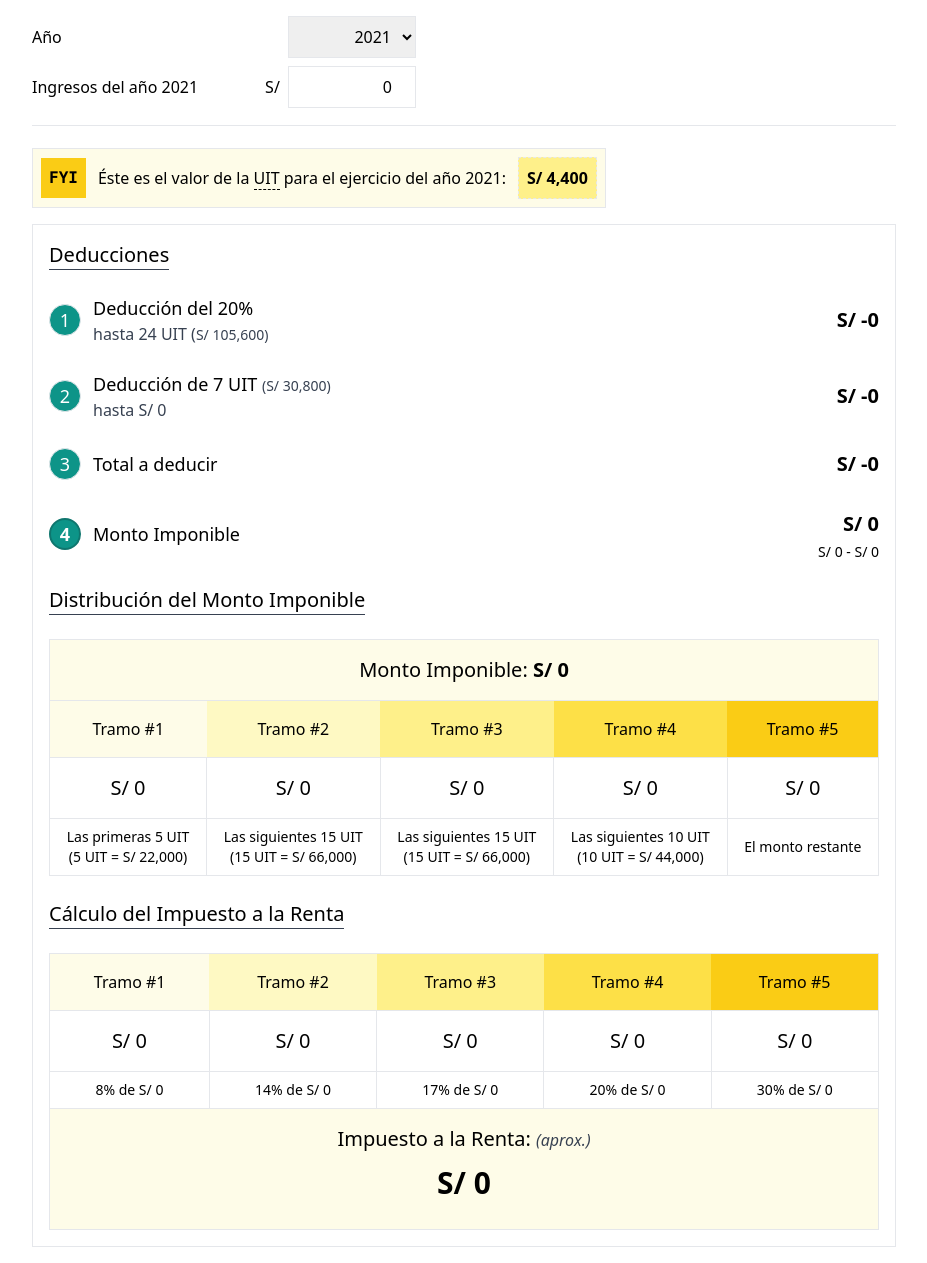
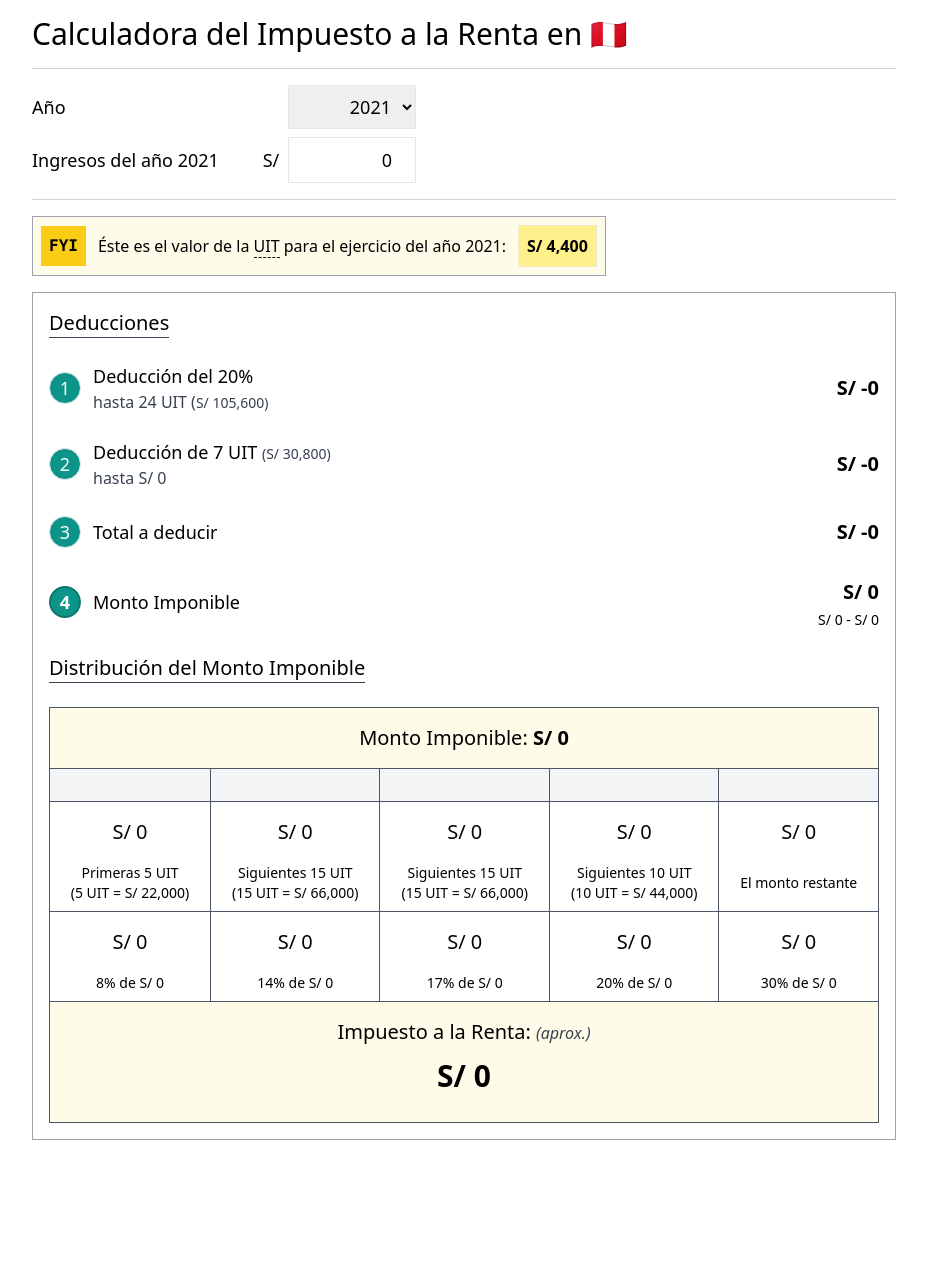
Before and after one commit to juliogarciag/income-tax-calculator, a React (Create React App) app: page / in a window 1280 px wide. Shown: the whole page, without its empty margins (176-1103 px from the left). After the commit the page ends 1156 px from the top, so only its background shows below. Built offline with nearby package versions, Linux system fonts and the light colour scheme; the HTML template or start-up script is replaced by a standard one.

Commit message:
Create progress bar

```diff
--- a/src/App.tsx
+++ b/src/App.tsx
@@ -43,14 +43,16 @@ function App() {
   });
 
   return (
-    <div className="p-4 max-w-4xl mx-auto">
+    <div className="p-4 max-w-4xl mx-auto flex-row space-y-4">
+      <h1 className="text-3xl">Calculadora del Impuesto a la Renta en 🇵🇪</h1>
+      <div className="w-full h-px border-t border-gray-300" />
       <CalculationFields
         yearInput={yearInput}
         yearlyIncomeAmountInput={yearlyIncomeAmountInput}
       />
-      <div className="w-full h-px border-b inline-block" />
+      <div className="w-full h-px border-b border-gray-300" />
       <UITInfoBlock year={yearInput.value} />
-      <div className="mt-4 border p-4 space-y-6">
+      <div className="border border-gray-400 p-4 space-y-6">
         <h2 className="text-xl border-b border-gray-700 inline-flex">
           Deducciones
         </h2>
@@ -60,11 +62,6 @@ function App() {
           Distribución del Monto Imponible
         </h2>
         <TaxableAmountDistributionTable calculation={calculation} />
-
-        <h2 className="text-xl border-b border-gray-700 inline-flex">
-          Cálculo del Impuesto a la Renta
-        </h2>
-        <IncomeTaxCalculationTable calculation={calculation} />
       </div>
     </div>
   );
@@ -178,14 +175,14 @@ function CalculationFields({
   yearlyIncomeAmountInput: UseInputStateReturn<number>;
 }) {
   return (
-    <div className="flex-col space-y-2">
+    <div className="flex-col space-y-2 text-lg">
       <div className="flex items-center w-96 justify-between">
         <label className="mr-4" htmlFor="year">
           Año
         </label>
         <select
           id="year"
-          className="border text-base p-2 w-32 text-right"
+          className="border p-2 w-32 text-right"
           value={yearInput.htmlValue}
           onChange={yearInput.handleChange}
         >
@@ -207,96 +204,12 @@ function CalculationFields({
           <input
             type="number"
             id="yearlyIncomeAmount"
-            className="border text-base p-2 w-32 text-right"
+            className="border p-2 w-32 text-right"
             value={yearlyIncomeAmountInput.htmlValue}
             onChange={yearlyIncomeAmountInput.handleChange}
           />
         </div>
       </div>
-    </div>
-  );
-}
-
-function IncomeTaxCalculationTable({
-  calculation,
-}: {
-  calculation: CalculationData;
-}) {
-  const { taxBracketResults } = calculation;
-
-  const mainFooterRow = (
-    <tr>
-      <th
-        className="text-center font-normal text-xl p-4 bg-yellow-50 border-b"
-        colSpan={taxBracketResults.length}
-      >
-        <p>
-          Impuesto a la Renta:{" "}
-          <em className="text-base text-gray-700">(aprox.)</em>
-        </p>
-        <strong className="block text-3xl p-3">
-          {formatMoney(calculation.totalTaxes)}
-        </strong>
-      </th>
-    </tr>
-  );
-
-  return (
-    <div className="space-y-2">
-      <table className="w-full border">
-        <thead>
-          <tr>
-            {taxBracketResults.map((_, index) => {
-              const backgroundCLassNames = [
-                `bg-yellow-50`,
-                `bg-yellow-100`,
-                `bg-yellow-200`,
-                `bg-yellow-300`,
-                `bg-yellow-400`,
-              ];
-
-              return (
-                <td
-                  key={index}
-                  className={`p-4 ${backgroundCLassNames[index]} text-center`}
-                >
-                  Tramo #{index + 1}
-                </td>
-              );
-            })}
-          </tr>
-        </thead>
-        <tbody>
-          <tr>
-            {taxBracketResults.map((result, index) => {
-              return (
-                <td
-                  key={index}
-                  className="p-4 text-center text-xl font-medium border border-collapse"
-                >
-                  {formatMoney(result.taxes)}
-                </td>
-              );
-            })}
-          </tr>
-          <tr>
-            {taxBracketResults.map((result, index) => {
-              return (
-                <td
-                  key={index}
-                  className="px-4 py-2 text-sm text-center border border-collapse"
-                >
-                  {Math.round(result.rate * 100)}% de{" "}
-                  <span className="font-medium">
-                    {formatMoney(result.taxableAmount)}
-                  </span>
-                </td>
-              );
-            })}
-          </tr>
-        </tbody>
-        <tfoot>{mainFooterRow}</tfoot>
-      </table>
     </div>
   );
 }
@@ -311,7 +224,7 @@ function TaxableAmountDistributionTable({
   const mainHeaderRow = (
     <tr>
       <th
-        className="text-center font-normal text-xl p-4 bg-yellow-50 border-b"
+        className="text-center font-normal text-xl p-4 bg-yellow-50"
         colSpan={taxBracketResults.length}
       >
         <span>Monto Imponible:</span>{" "}
@@ -322,25 +235,30 @@ function TaxableAmountDistributionTable({
 
   return (
     <div className="space-y-2">
-      <table className="w-full border">
+      <table className="w-full border border-gray-600">
         <thead>
           {mainHeaderRow}
           <tr>
-            {taxBracketResults.map((_, index) => {
+            {taxBracketResults.map((result, index) => {
               const backgroundCLassNames = [
-                `bg-yellow-50`,
-                `bg-yellow-100`,
-                `bg-yellow-200`,
-                `bg-yellow-300`,
-                `bg-yellow-400`,
+                `bg-teal-300`,
+                `bg-green-300`,
+                `bg-lime-300`,
+                `bg-orange-300`,
+                `bg-red-300`,
               ];
+
+              const backgroundClassName =
+                result.taxableAmount === 0
+                  ? "bg-gray-100"
+                  : backgroundCLassNames[index];
 
               return (
                 <td
                   key={index}
-                  className={`p-4 ${backgroundCLassNames[index]} text-center`}
+                  className="p-0 border border-gray-600 text-gray"
                 >
-                  Tramo #{index + 1}
+                  <div className={`p-4 ${backgroundClassName} text-center`} />
                 </td>
               );
             })}
@@ -352,7 +270,7 @@ function TaxableAmountDistributionTable({
               return (
                 <td
                   key={index}
-                  className="p-4 text-center text-xl font-medium border border-collapse"
+                  className="p-4 text-center text-xl font-medium border-t border-x border-collapse border-gray-600"
                 >
                   {formatMoney(result.taxableAmount)}
                 </td>
@@ -366,14 +284,14 @@ function TaxableAmountDistributionTable({
               return (
                 <td
                   key={index}
-                  className="px-4 py-2 text-sm text-center border border-collapse"
+                  className="px-4 pb-2 text-sm text-center border-x border-collapse border-gray-600"
                 >
                   {result.rangeInUIT.min === 0 ? (
-                    <>Las primeras {taxBracket.amountInUIT} UIT</>
+                    <>Primeras {taxBracket.amountInUIT} UIT</>
                   ) : result.rangeInUIT.max === Infinity ? (
                     <>El monto restante</>
                   ) : (
-                    <>Las siguientes {taxBracket.amountInUIT} UIT</>
+                    <>Siguientes {taxBracket.amountInUIT} UIT</>
                   )}
                   <br />
                   <span>
@@ -388,7 +306,50 @@ function TaxableAmountDistributionTable({
               );
             })}
           </tr>
+          <tr>
+            {taxBracketResults.map((result, index) => {
+              return (
+                <td
+                  key={index}
+                  className="p-4 text-center text-xl font-medium border-t border-x border-collapse border-gray-600"
+                >
+                  {formatMoney(result.taxes)}
+                </td>
+              );
+            })}
+          </tr>
+          <tr>
+            {taxBracketResults.map((result, index) => {
+              return (
+                <td
+                  key={index}
+                  className="px-4 pb-2 text-sm text-center border-b border-x border-collapse border-gray-600"
+                >
+                  {Math.round(result.rate * 100)}% de{" "}
+                  <span className="font-medium">
+                    {formatMoney(result.taxableAmount)}
+                  </span>
+                </td>
+              );
+            })}
+          </tr>
         </tbody>
+        <tfoot>
+          <tr>
+            <td
+              className="text-center font-normal text-xl p-4 bg-yellow-50"
+              colSpan={taxBracketResults.length}
+            >
+              <p>
+                Impuesto a la Renta:{" "}
+                <em className="text-base text-gray-700">(aprox.)</em>
+              </p>
+              <strong className="block text-3xl p-3">
+                {formatMoney(calculation.totalTaxes)}
+              </strong>
+            </td>
+          </tr>
+        </tfoot>
       </table>
     </div>
   );
@@ -396,7 +357,7 @@ function TaxableAmountDistributionTable({
 
 function UITInfoBlock({ year }: { year: AvailableYears }) {
   return (
-    <div className="border p-2 mt-4 inline-flex items-center bg-yellow-50">
+    <div className="border border-gray-400 p-2 inline-flex items-center bg-yellow-50">
       <span className="p-2 text-black bg-yellow-400 font-mono mr-3 font-bold">
         FYI
       </span>{" "}
```
